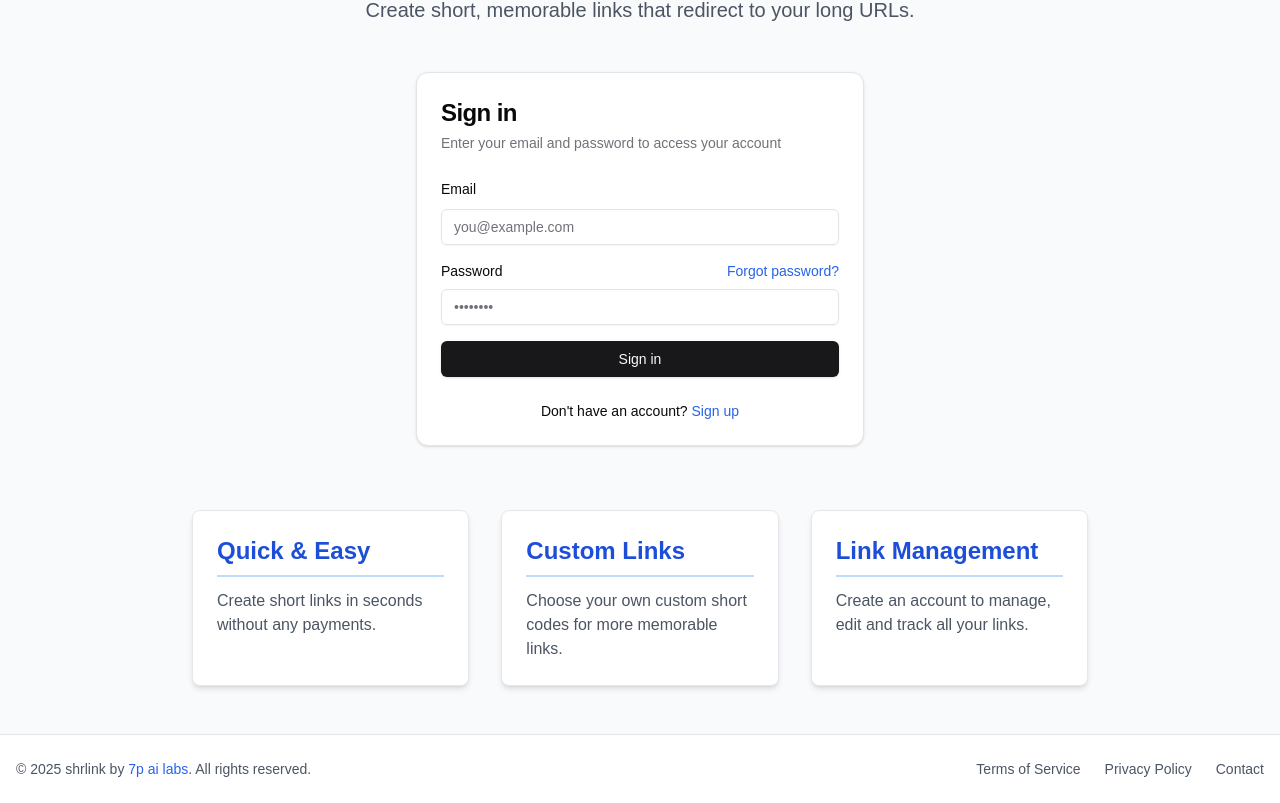
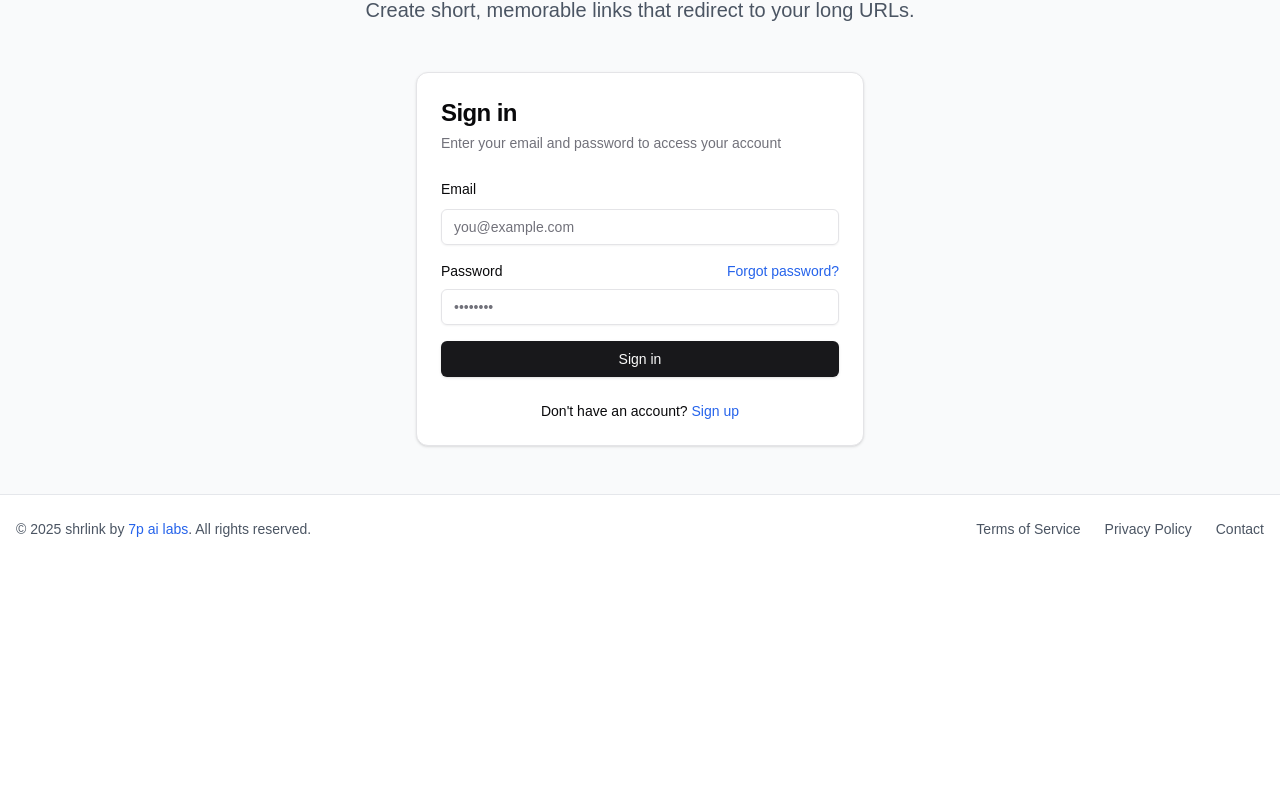
Before and after one commit to bartoszblach-debug/sg-4dfc823f-d395-42e9-b6ca-f655697be4e5-1792660582, a Next.js app: page / in a window 1280 px wide. Shown: the part 277-1080 px from the top of the page. After the commit the page ends 840 px from the top, so only its background shows below. Built offline with nearby package versions, Linux system fonts and the light colour scheme; no server answers.

Commit message:
refactor(ui): Remove feature cards from landing page

```diff
--- a/src/pages/index.tsx
+++ b/src/pages/index.tsx
@@ -1,4 +1,3 @@
-
 import { Layout } from "@/components/layout/Layout";
 import { LoginForm } from "@/components/auth/LoginForm";
 
@@ -17,29 +16,6 @@ export default function HomePage() {
           </div>
 
           <LoginForm />
-
-          <div className="mt-16 grid md:grid-cols-3 gap-8">
-            <div className="bg-white p-6 rounded-lg shadow-md border border-gray-200 hover:shadow-lg transition-shadow">
-              <h3 className="text-2xl font-bold mb-3 text-blue-700 border-b-2 border-blue-200 pb-2">Quick & Easy</h3>
-              <p className="text-gray-600">
-                Create short links in seconds without any payments.
-              </p>
-            </div>
-
-            <div className="bg-white p-6 rounded-lg shadow-md border border-gray-200 hover:shadow-lg transition-shadow">
-              <h3 className="text-2xl font-bold mb-3 text-blue-700 border-b-2 border-blue-200 pb-2">Custom Links</h3>
-              <p className="text-gray-600">
-                Choose your own custom short codes for more memorable links.
-              </p>
-            </div>
-
-            <div className="bg-white p-6 rounded-lg shadow-md border border-gray-200 hover:shadow-lg transition-shadow">
-              <h3 className="text-2xl font-bold mb-3 text-blue-700 border-b-2 border-blue-200 pb-2">Link Management</h3>
-              <p className="text-gray-600">
-                Create an account to manage, edit and track all your links.
-              </p>
-            </div>
-          </div>
         </div>
       </div>
     </Layout>
```
